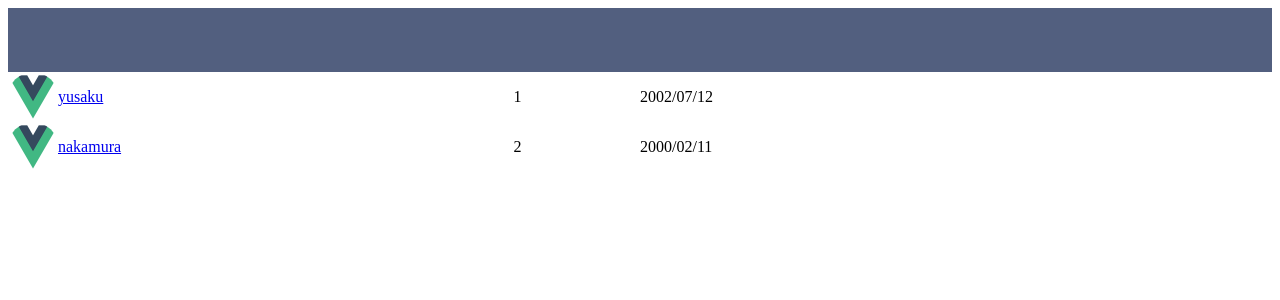
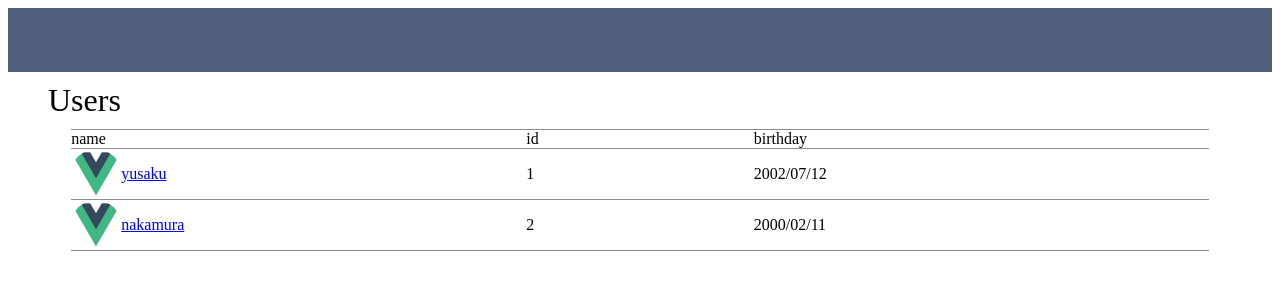
Before and after one commit to yutteee/chatbot, a Vue app: page /admin in a window 1280 px wide. Shown: the top 300 px of the page. Built offline with nearby package versions, Linux system fonts and the light colour scheme.

Commit message:
userslist page completed #35

```diff
--- /dev/null
+++ b/src/components/parts/admins/UserListHeader.vue
@@ -0,0 +1,30 @@
+<template>
+    <div class="user-row">
+        <div class="user-name">name</div>
+        <div class="user-id">id</div>
+        <div class="user-birthday">birthday</div>
+    </div>
+</template>
+
+<script>
+</script>
+
+<style scoped>
+.user-row {
+    display: flex;
+    align-items: center;
+    border-bottom: 1px solid #8B8B8B;
+    border-top: 1px solid #8B8B8B;
+}
+.user-name {
+    width: 40%;
+}
+
+.user-id {
+    width: 20%;
+}
+
+.user-birthday {
+    width: 30%;
+}
+</style>
--- a/src/components/parts/admins/UserRow.vue
+++ b/src/components/parts/admins/UserRow.vue
@@ -24,6 +24,7 @@ export default {
 .user-row {
     display: flex;
     align-items: center;
+    border-bottom: 1px solid #8B8B8B;
 }
 
 .user-image {
@@ -39,10 +40,10 @@ export default {
 }
 
 .user-id {
-    width: 10%;
+    width: 20%;
 }
 
 .user-birthday {
-    width: 40%;
+    width: 30%;
 }
 </style>
--- a/src/components/templates/UsersList.vue
+++ b/src/components/templates/UsersList.vue
@@ -1,4 +1,7 @@
 <template>
+    <div class="title">Users</div>
+    <div class="users-list">
+        <UserListHeader></UserListHeader>
         <UserRow
             v-for="user in users"
             :key="user.id"
@@ -7,13 +10,16 @@
             :userImage="user.image"
             :userBirthDay="user.birthday"
         ></UserRow>
+    </div>
 </template>
 
 <script>
+import UserListHeader from '../parts/admins/UserListHeader.vue'
 import UserRow from '../parts/admins/UserRow.vue'
 
 export default {
     components :{
+        UserListHeader,
         UserRow
     },
     data() {
@@ -35,5 +41,16 @@ export default {
         }
     }
 }
+</script>
 
-</script>
+<style scoped>
+.title {
+    font-size: 32px;
+    padding: 10px 40px;
+}
+
+.users-list {
+    width: 90%;
+    margin: 0 auto;
+}
+</style>
```
Lines whose indentation alone changed are shown as unchanged.
